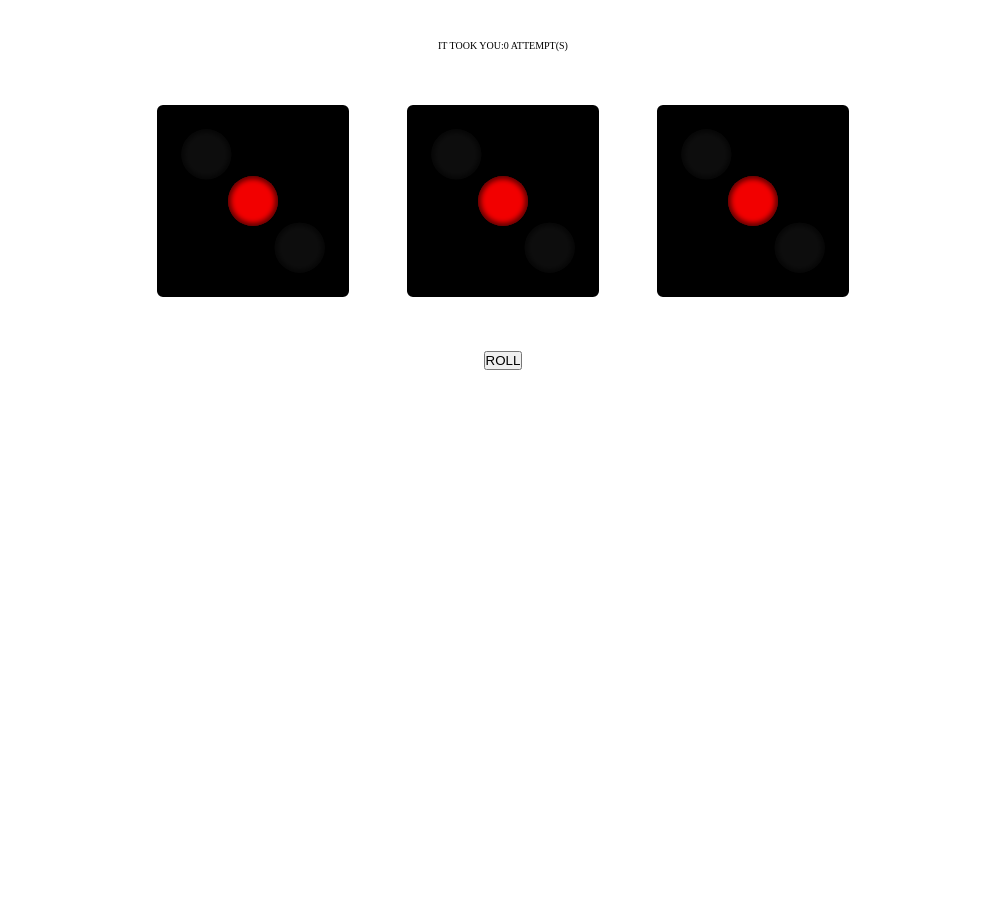
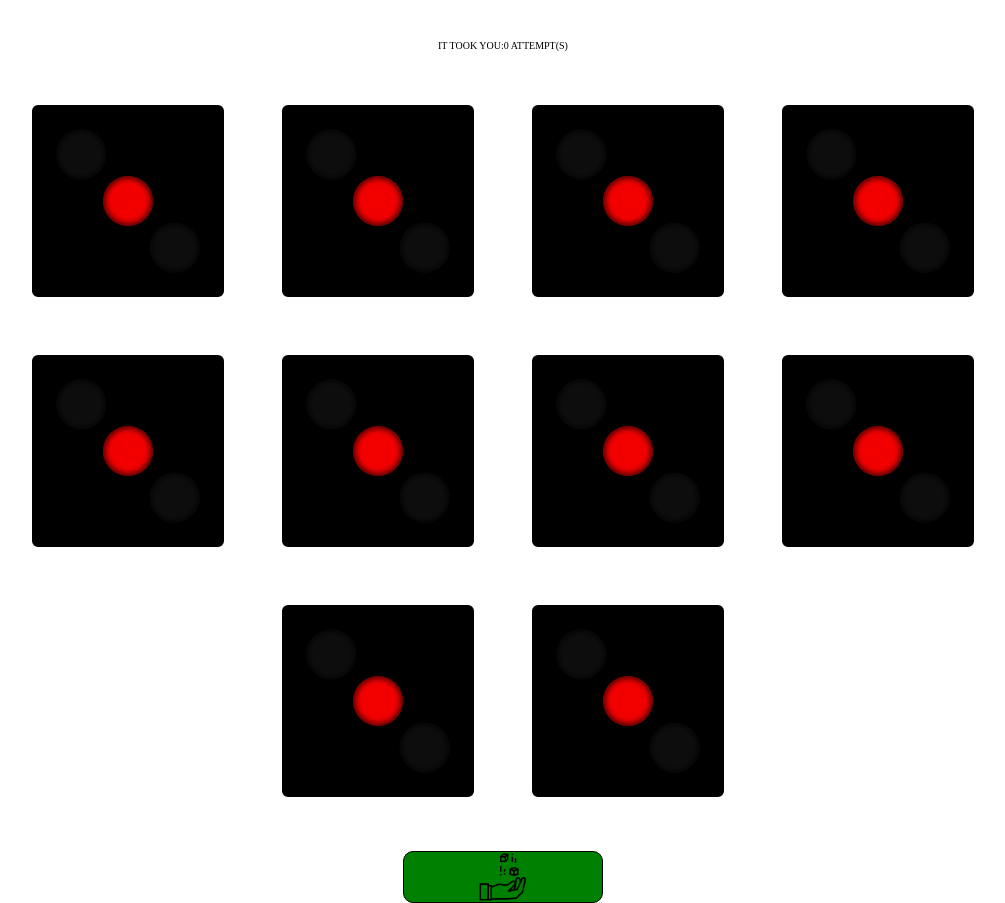
Before and after one commit to AmarSmajlovic/Game-Dice, a React (Create React App) app: page / in a window 1280 px wide. Shown: the whole page, without its empty margins (157-1162 px from the left). Before the commit the page ends 800 px from the top, so only its background shows below. Built offline with nearby package versions, Linux system fonts and the light colour scheme.

Commit message:
add component button reusable

```diff
--- a/src/@types/Class/class.ts
+++ b/src/@types/Class/class.ts
@@ -4,5 +4,5 @@ export interface Class{
 }
 
 export enum CLASSES{
-  "NUMBER" = 3
+  "NUMBER" = 10
 }
--- /dev/null
+++ b/src/assets/icons/index.ts
@@ -0,0 +1,5 @@
+import diceIcon from './diceIcon.png';
+
+export {
+    diceIcon
+}
--- /dev/null
+++ b/src/assets/index.ts
@@ -0,0 +1 @@
+export * from './icons'
--- a/src/components/Board/Board.tsx
+++ b/src/components/Board/Board.tsx
@@ -1,6 +1,7 @@
 import React, { useContext } from "react";
-import { DiceList } from "..";
+import { Button, DiceList } from "..";
 import { CLASSES, GameContextType } from "../../@types";
+import { diceIcon } from "../../assets";
 import { GameContext } from "../../contexts";
 import "./styles.scss";
 
@@ -11,7 +12,7 @@ const Board = () => {
     <div className="container">
       IT TOOK YOU:{rollNumber} ATTEMPT(S)
       <DiceList dicesNumber={CLASSES.NUMBER} />
-      <button onClick={roll}>ROLL</button>
+      <Button  img={diceIcon} variant="primary" onClick={roll} />
     </div>
   );
 };
--- /dev/null
+++ b/src/components/Button/Button.tsx
@@ -0,0 +1,24 @@
+import React from "react";
+import "./styles.scss";
+
+interface Props
+  extends React.DetailedHTMLProps<
+    React.ButtonHTMLAttributes<HTMLButtonElement>,
+    HTMLButtonElement
+  > {
+  text?: string;
+  variant?: string;
+  img?: string;
+}
+
+const Button = (props: Props) => {
+  return (
+    <button className={`button ${props.variant}`} {...props}>
+      {props.children}
+      {props.text && <p>{props.text}</p>}
+      {props.img && <img src={props.img} alt="Button Image" />}
+    </button>
+  );
+};
+
+export default Button;
--- /dev/null
+++ b/src/components/Button/index.ts
@@ -0,0 +1,5 @@
+import Button from "./Button";
+
+export {
+    Button
+}
--- /dev/null
+++ b/src/components/Button/styles.scss
@@ -0,0 +1,21 @@
+.button{
+    width:20rem;
+    display:flex;
+    align-items: center;
+    justify-content: space-around;
+    border:1px solid black;
+    border-radius: 1rem;
+    cursor:pointer;
+    transition: 0.5s;
+    img{
+        width:5rem;
+    }
+    &:hover{
+        opacity: .9;
+        transform: scale(1.03);
+    }
+}
+
+.primary{
+    background-color: green;
+}
--- a/src/components/index.ts
+++ b/src/components/index.ts
@@ -1,3 +1,4 @@
 export * from './Cube';
 export * from './Board';
 export * from './DiceList';
+export * from './Button';
```
Also changed, not shown: src/assets/icons/diceIcon.png (added).
